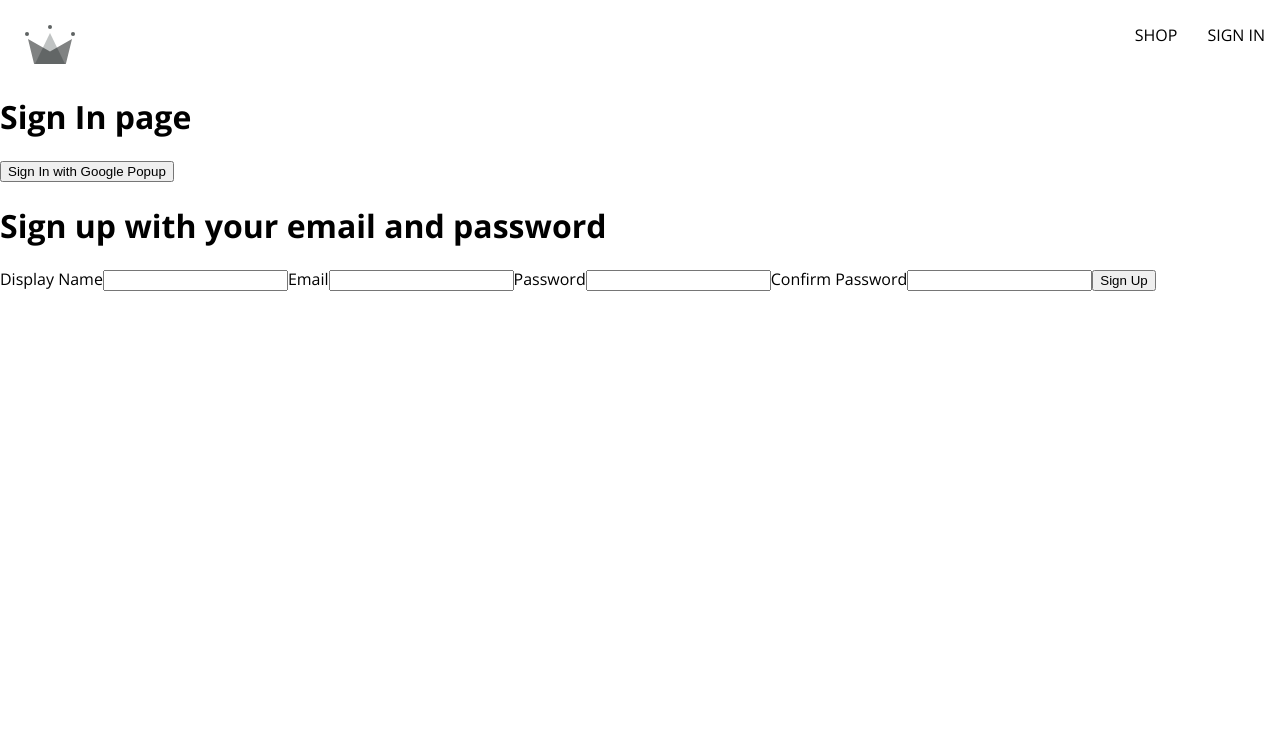
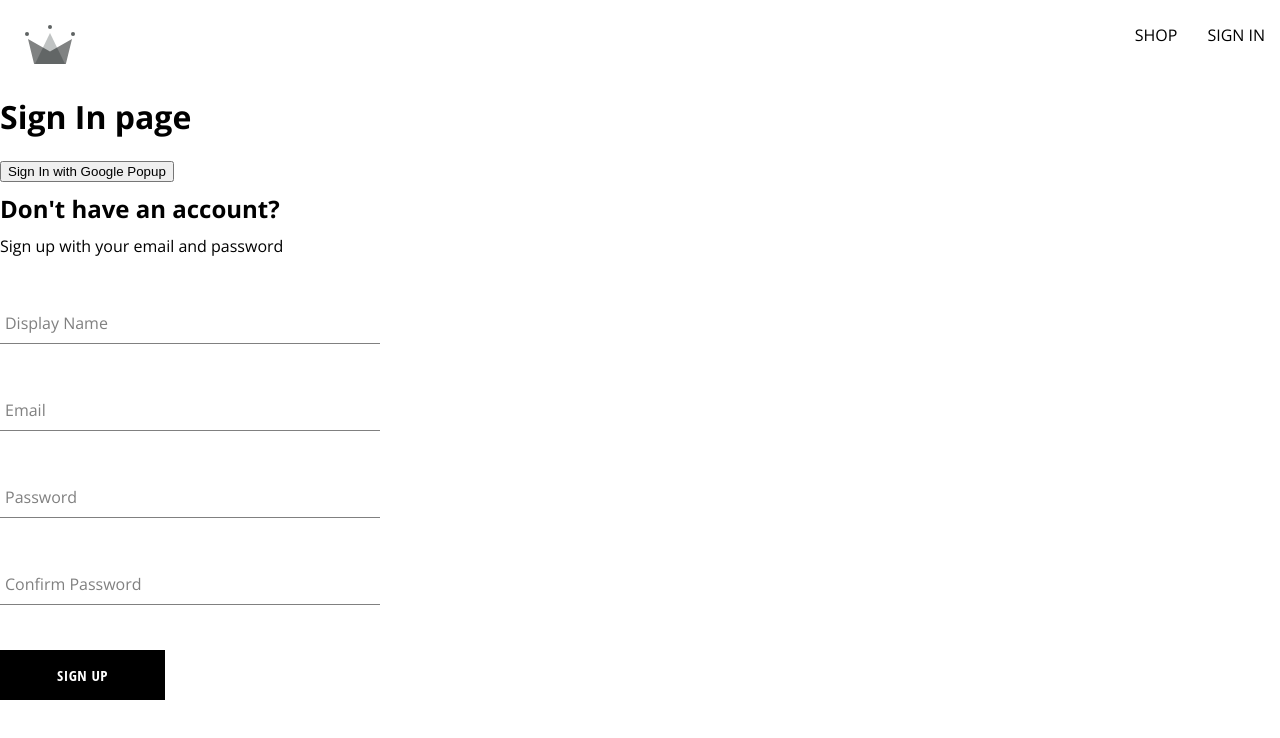
Before and after one commit to kTz1/crwn-clothing-v2, a React (Vite) app: page /sign-in in a window 1280 px wide. Shown: the top 738 px of the page. Built offline with nearby package versions, Linux system fonts and the light colour scheme.

Commit message:
feat: enhance sign-up form with custom input and button components

```diff
--- /dev/null
+++ b/src/components/button/Button.jsx
@@ -0,0 +1,20 @@
+/* eslint-disable react/prop-types */
+import "./button.styles.scss";
+
+const BUTTON_TYPES_CLASSES = {
+  google: "google-sign-in",
+  inverted: "inverted",
+};
+
+const Button = ({ children, buttonType, ...otherProps }) => {
+  return (
+    <button
+      className={`button-container ${BUTTON_TYPES_CLASSES[buttonType]} `}
+      {...otherProps}
+    >
+      {children}
+    </button>
+  );
+};
+
+export default Button;
--- /dev/null
+++ b/src/components/button/button.styles.scss
@@ -0,0 +1,46 @@
+.button-container {
+  min-width: 165px;
+  width: auto;
+  height: 50px;
+  letter-spacing: 0.5px;
+  line-height: 50px;
+  padding: 0 35px 0 35px;
+  font-size: 15px;
+  background-color: black;
+  color: white;
+  text-transform: uppercase;
+  font-family: "Open Sans Condensed";
+  font-weight: bolder;
+  border: none;
+  cursor: pointer;
+  display: flex;
+  justify-content: center;
+
+  &:hover {
+    background-color: white;
+    color: black;
+    border: 1px solid black;
+  }
+
+  &.google-sign-in {
+    background-color: #4285f4;
+    color: white;
+
+    &:hover {
+      background-color: #357ae8;
+      border: none;
+    }
+  }
+
+  &.inverted {
+    background-color: white;
+    color: black;
+    border: 1px solid black;
+
+    &:hover {
+      background-color: black;
+      color: white;
+      border: none;
+    }
+  }
+}
--- /dev/null
+++ b/src/components/form-input/FormInput.jsx
@@ -0,0 +1,20 @@
+/* eslint-disable react/prop-types */
+import "./form-input.styles.scss";
+const FormInput = ({ label, ...otherProps }) => {
+  return (
+    <div className="group">
+      <input {...otherProps} className="form-input" />
+      {label && (
+        <label
+          className={`${
+            otherProps.value.length ? "shrink" : ""
+          } form-input-label`}
+        >
+          {label}
+        </label>
+      )}
+    </div>
+  );
+};
+
+export default FormInput;
--- /dev/null
+++ b/src/components/form-input/form-input.styles.scss
@@ -0,0 +1,54 @@
+$sub-color: grey;
+$main-color: black;
+
+@mixin shrinkLabel {
+  top: -14px;
+  font-size: 12px;
+  color: $main-color;
+}
+
+.group {
+  position: relative;
+  margin: 45px 0;
+
+  .form-input {
+    background: none;
+    background-color: white;
+    color: $sub-color;
+    font-size: 18px;
+    padding: 10px 10px 10px 5px;
+    display: block;
+    width: 100%;
+    border: none;
+    border-radius: 0;
+    border-bottom: 1px solid $sub-color;
+    margin: 25px 0;
+
+    &:focus {
+      outline: none;
+    }
+
+    &:focus ~ .form-input-label {
+      @include shrinkLabel();
+    }
+  }
+
+  input[type="password"] {
+    letter-spacing: 0.3em;
+  }
+
+  .form-input-label {
+    color: $sub-color;
+    font-size: 16px;
+    font-weight: normal;
+    position: absolute;
+    pointer-events: none;
+    left: 5px;
+    top: 10px;
+    transition: 300ms ease all;
+
+    &.shrink {
+      @include shrinkLabel();
+    }
+  }
+}
--- a/src/components/sign-up-form/SignUpForm.jsx
+++ b/src/components/sign-up-form/SignUpForm.jsx
@@ -1,8 +1,11 @@
 import { useState } from "react";
+import FormInput from "../form-input/FormInput";
+import Button from "../button/Button";
 import {
   createAuthUserWithEmailAndPassword,
   createUserDocumentFromAuth,
 } from "../../utils/firebase/firebase.utils";
+import "./sign-up-form.styles.scss";
 
 const defaultFormFields = {
   displayName: "",
@@ -58,11 +61,12 @@
   };
 
   return (
-    <div>
-      <h1>Sign up with your email and password</h1>
+    <div className="sign-up-container">
+      <h2>Don&apos;t have an account?</h2>
+      <span>Sign up with your email and password</span>
       <form onSubmit={handleSubmit}>
-        <label>Display Name</label>
-        <input
+        <FormInput
+          label="Display Name"
           type="text"
           required
           name="displayName"
@@ -70,8 +74,8 @@
           onChange={handleChange}
         />
 
-        <label>Email</label>
-        <input
+        <FormInput
+          label="Email"
           type="email"
           required
           name="email"
@@ -79,8 +83,8 @@
           onChange={handleChange}
         />
 
-        <label>Password</label>
-        <input
+        <FormInput
+          label="Password"
           type="password"
           required
           name="password"
@@ -88,8 +92,8 @@
           onChange={handleChange}
         />
 
-        <label>Confirm Password</label>
-        <input
+        <FormInput
+          label="Confirm Password"
           type="password"
           required
           name="confirmPassword"
@@ -97,7 +101,7 @@
           onChange={handleChange}
         />
 
-        <button type="submit">Sign Up</button>
+        <Button type="submit">Sign Up</Button>
       </form>
     </div>
   );
--- /dev/null
+++ b/src/components/sign-up-form/sign-up-form.styles.scss
@@ -0,0 +1,9 @@
+.sign-up-container {
+  display: flex;
+  flex-direction: column;
+  width: 380px;
+
+  h2 {
+    margin: 10px 0;
+  }
+}
```
